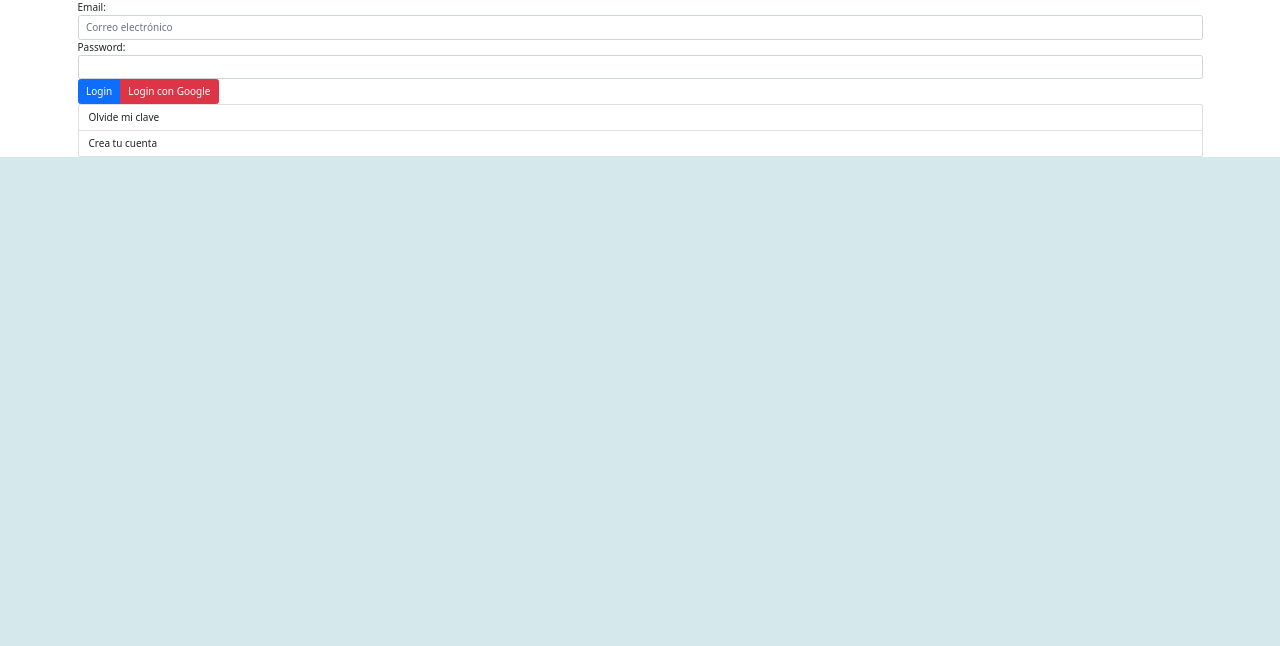
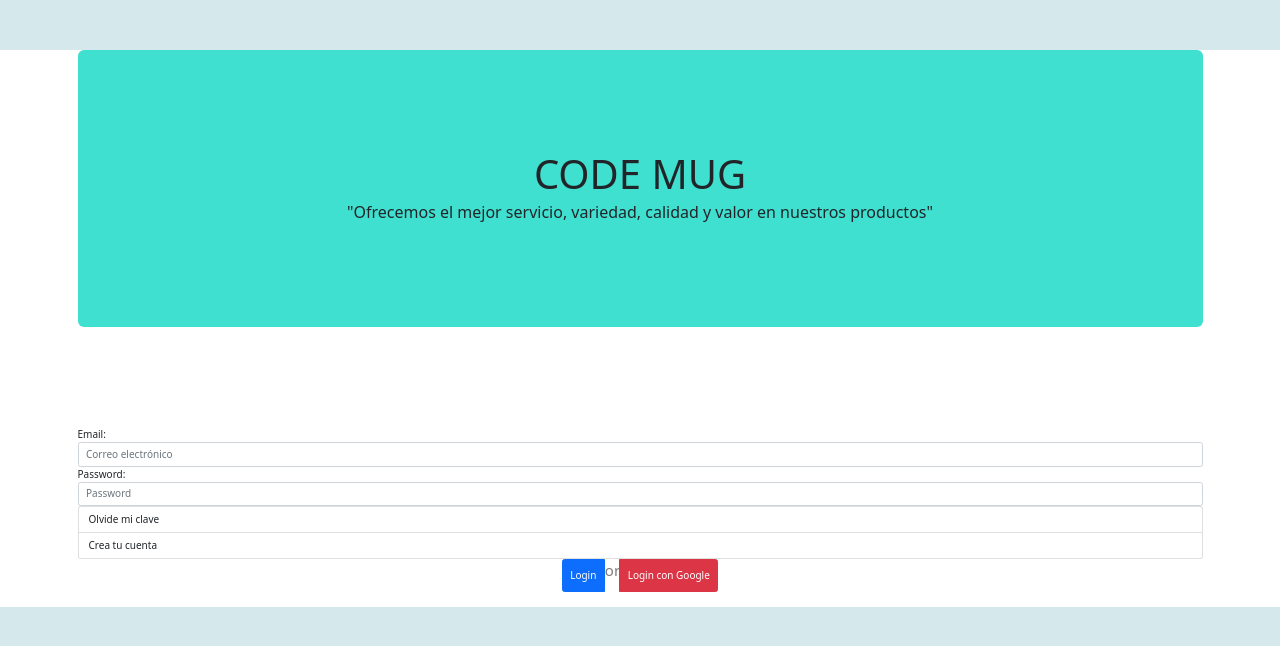
Before and after one commit to yipson/Code-Mug, a React (Create React App) app: page / in a window 1280 px wide. Shown: the top 646 px of the page. Built offline with nearby package versions, Linux system fonts and the light colour scheme; no server answers.

Commit message:
empece a dar estilos en el login

```diff
--- a/src/components/Login/Login.js
+++ b/src/components/Login/Login.js
@@ -36,6 +36,13 @@ function Login() {
 
   return (
     <Container>
+      <div className="izquierda">
+        <h1 className="texto-izquierda">Code Mug</h1>
+        <h2 className="sub-texto-izquierda">
+          "Ofrecemos el mejor servicio, variedad, calidad
+          y valor en nuestros productos"
+        </h2>
+      </div>
         <FormGroup>
           <label>
             Email:
@@ -59,11 +66,16 @@ function Login() {
             name="password"
             type="password"
             onChange={(e) => setPassword(e.target.value)}
+            placeholder="Password"
             value={password}
             required
           />
+         <ListGroup>
+          <ListGroupItem tag="a" href="/reset">Olvide mi clave</ListGroupItem>
+          <ListGroupItem tag="a" href="/register">Crea tu cuenta</ListGroupItem>
+        </ListGroup>
         </FormGroup>
-
+            <div className="botones">
               <ButtonGroup>
                 <Button
                   color="primary"
@@ -72,7 +84,7 @@ function Login() {
                 >
                   Login
                 </Button>
-
+                <div className="or"><p>or</p></div>
                 <Button
                   color="danger"
                   onClick={signInWithGoogle}
@@ -80,14 +92,11 @@ function Login() {
                   Login con Google
                 </Button>
               </ButtonGroup>
-
+          </div>
 
       <br />
 
-      <ListGroup>
-        <ListGroupItem tag="a" href="/reset">Olvide mi clave</ListGroupItem>
-        <ListGroupItem tag="a" href="/register">Crea tu cuenta</ListGroupItem>
-      </ListGroup>
+
 
     </Container>
   );
```
Also changed, not shown: 1 other file (tests, documents, lock files or other folders). Lines whose indentation alone changed are shown as unchanged.
